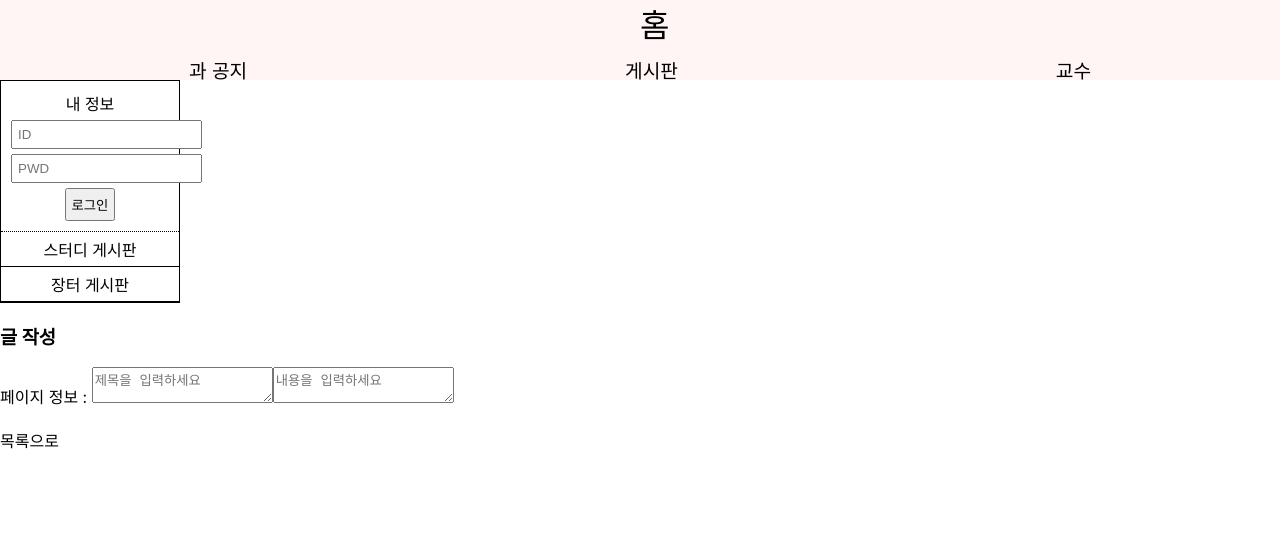
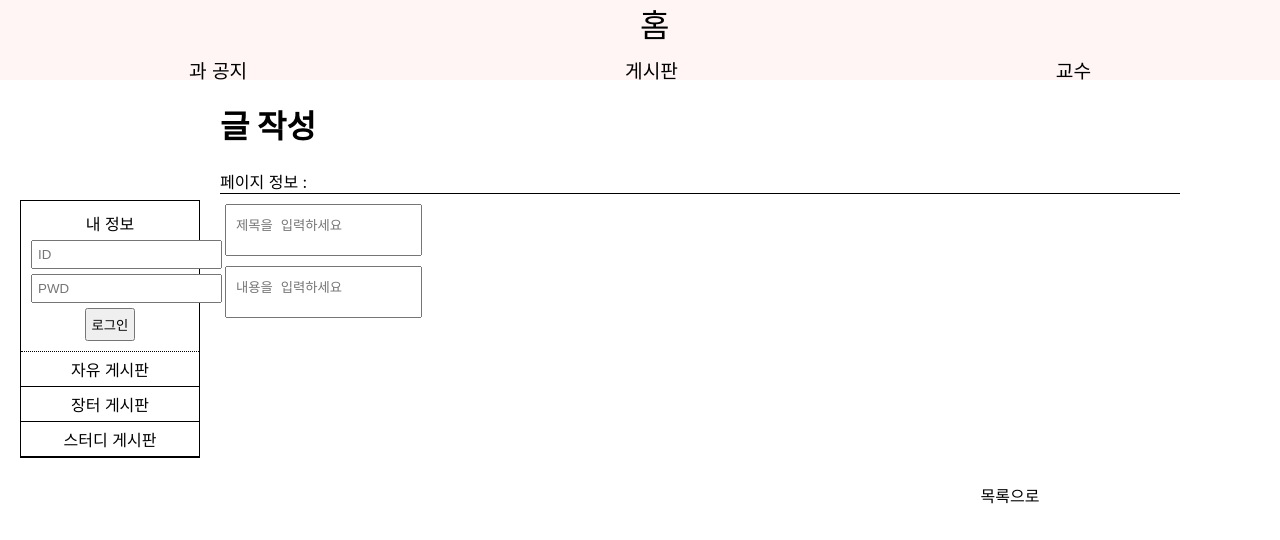
Before and after one commit to augusstt06/korea_global_admin, a Next.js app: page /board/write in a window 1280 px wide. Shown: the top 540 px of the page. Built offline with nearby package versions, Linux system fonts and the light colour scheme.

Commit message:
board/write.js Fix

```diff
--- a/pages/board/[id].js
+++ b/pages/board/[id].js
@@ -73,8 +73,8 @@ const BoardDetail = ({data}) => {
       <div className='detail'>
         <div className='component'>
           <Side items = {[
-                      {id : 2, link : '/board/study', text : '스터디 게시판'},
-                      {id : 3, link : '/board/market', text : '장터 게시판'}
+                      {id : 2, link : '/board/market', text : '장터 게시판'},
+                      {id : 3, link : '/board/study', text : '스터디 게시판'}
                   ]} title = '게시판' />
         </div>
         <div className='content'>
@@ -118,7 +118,7 @@ const BoardDetail = ({data}) => {
                 여긴 댓글 목록
             </div>
             <div className='button'>
-              <Link href = {`/board/${category}`}>
+              <Link href = {`/board/${pageId}`}>
                   목록으로
               </Link>
             </div>
--- a/pages/board/free/index.js
+++ b/pages/board/free/index.js
@@ -74,8 +74,8 @@ const Free = () => {
         <div className='free'>
           <div className='component'>
               <Side items = {[
-                          {id : 2, link : '/board/study',  text : '스터디 게시판'},
-                          {id : 3, link : '/board/market', text : '장터 게시판'}]}
+                          {id : 2, link : '/board/market',  text : '장터 게시판'},
+                          {id : 3, link : '/board/study', text : '스터디 게시판'}]}
                     title = '게시판'/>
           </div>
           <div className='content'>
--- a/pages/board/market/index.js
+++ b/pages/board/market/index.js
@@ -61,7 +61,7 @@ const Market = () => {
           <div className='component'>
             <Side items = {[
                 {id : 1, link : '/board/free', text : '자유게시판'},
-                {id : 2, link : '/board/study', text : '스터디게시판'}
+                {id : 3, link : '/board/study', text : '스터디게시판'}
             ]} title = '게시판' />
           </div>
           <div className='content'>
--- a/pages/board/study/index.js
+++ b/pages/board/study/index.js
@@ -58,7 +58,7 @@ const Study = () => {
         <div className='component'>
           <Side items = {[
               {id : 1, link : '/board/free', text : '자유게시판'},
-              {id : 3, link : '/board/market', text : '장터게시판'}
+              {id : 2, link : '/board/market', text : '장터게시판'}
           ]} title = '게시판' />
         </div>
         <div className='content'>
--- a/pages/board/write.js
+++ b/pages/board/write.js
@@ -23,15 +23,23 @@ const Write = () => {
         setInputBoard(newInput)
     }
     // post메소드 호출은 나중에
+    // const postingData = async() => {
+    //     const res = axios.post(/board/)
+    // }
     return (
-        <div>
-          <Side items = {[
-                      {id : 2, link : '/board/study', text : '스터디 게시판'},
-                      {id : 3, link : '/board/market', text : '장터 게시판'}
+        <div className='posting'>
+            <div className='component'>
+                <Side items={[
+                    {id : 1, link : '/board/free', text : '자유 게시판'},
+                    {id : 2, link : '/board/market', text : '장터 게시판'},
+                    {id : 3, link : '/board/study', text : '스터디 게시판'}
                 ]} title = '게시판' />
-          <h3>글 작성</h3>
+            </div>
+            <div className='content'>
+                <h1>글 작성</h1>
                 <a>페이지 정보 : {pageCategory}</a>
-          <textarea typeof = 'text'
+                <div className='contentBox'>
+                    <textarea typeof ='text'
                               placeholder = '제목을 입력하세요'
                               name = 'title'
                               value = {inputBoard.title}
@@ -41,13 +49,15 @@ const Write = () => {
                           name = 'content'
                           value = {inputBoard.content}
                           onChange = {changeInput} />
-          <br/><br/>
-          <div>
-              <Link href = {`/board/${pageCategory}`}>
+                </div>
+            </div>
+            <div className='back'>
+              <Link href = {`/board/${pageId}`}>
                   목록으로
               </Link>
             </div>
         </div>
+
     )
 }
 
--- a/styles/Page.modules.scss
+++ b/styles/Page.modules.scss
@@ -98,6 +98,10 @@ table {
   display: flex;
   position: relative;
 }
+.posting {
+    display: flex;
+    position: relative;
+}
 .component {
     margin-left : 20px;
     height : 150px;
@@ -186,18 +190,40 @@ table > .tableFirst >td{
     height : 200px;
 }
 .button {
-    /* position: relative;
-    left : 50%;
-    right : -50%;
-    right : 7px;
-    border : 1px solid black;
-    width : 80px;
-    text-align : center;
-    padding: 5px; */
+    //position: relative;
+    //left : 50%;
+    //right : -50%;
+    //right : 7px;
+    //border : 1px solid black;
+    //width : 80px;
+    //text-align : center;
+    //padding: 5px;
 }
 .button:hover {
     background: black;
     color : white;
+}
+
+//board write
+textarea {
+    resize: none;
+    display: block;
+    padding: 10px;
+    margin-bottom: 10px;
+}
+.back{
+    align-content: center;
+    text-align: center;
+    display: block;
+    position: relative;
+    top: 400px;
+    right:200px;
+    height: 30px;
+    width: 60px;
+    &:hover {
+        background: black;
+        color: white;
+    }
 }
 
 
```
Lines whose indentation alone changed are shown as unchanged.
